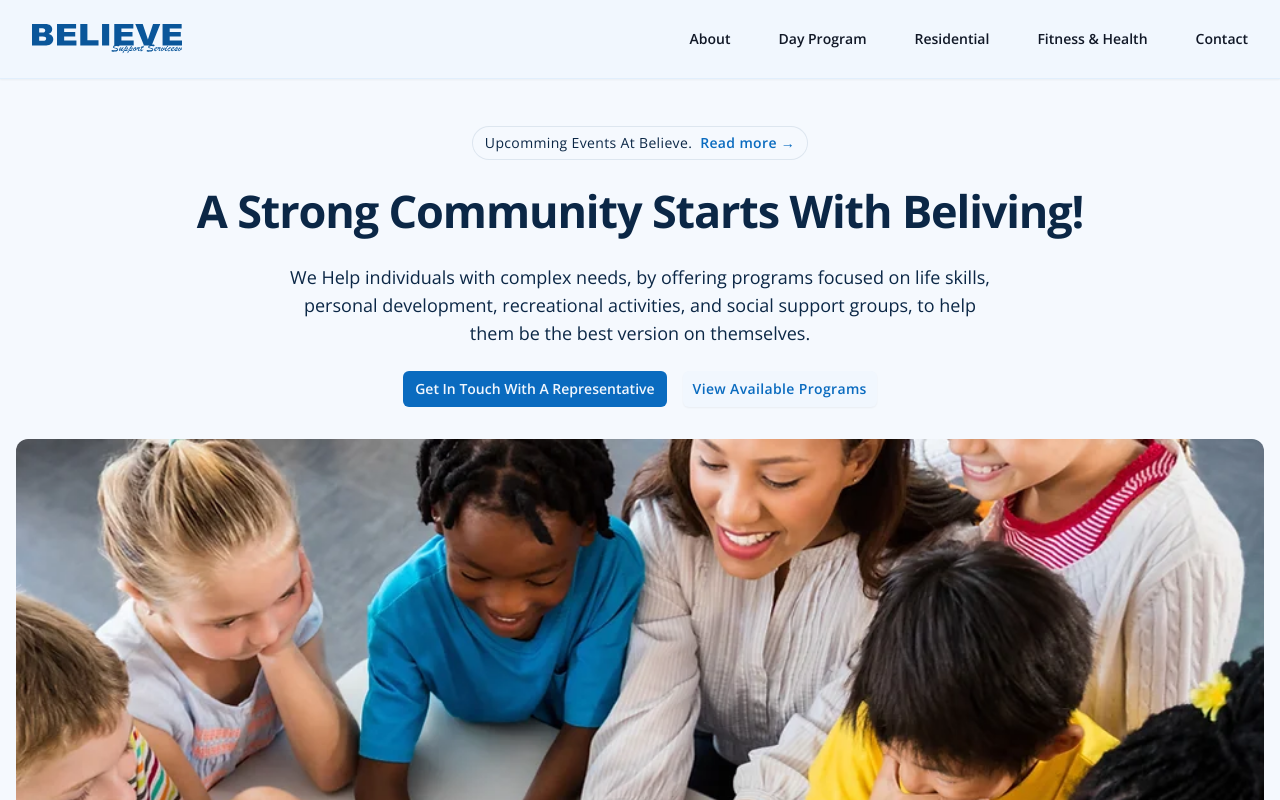
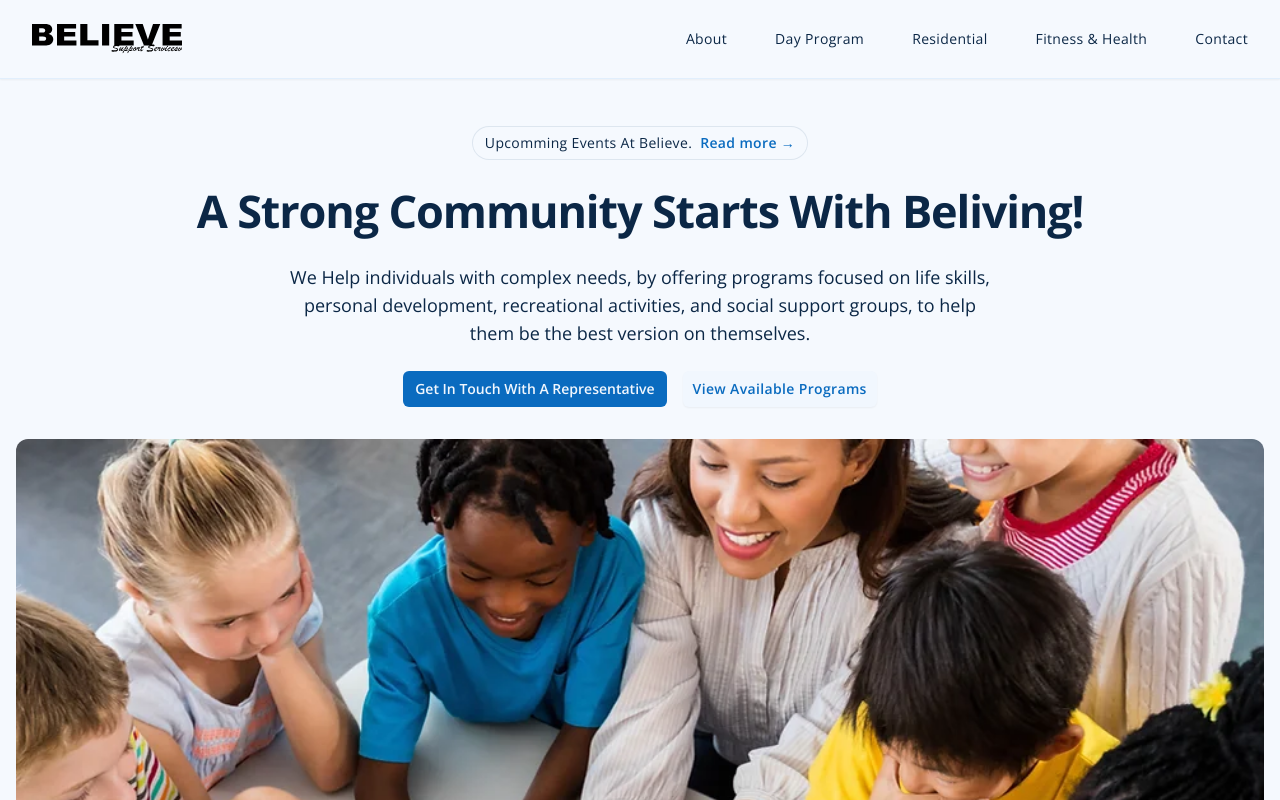
Before and after one commit to Justin-Bento/believe-support-services, a Next.js app: page / in a window 1280 px wide. Shown: the top 800 px of the page. Built offline with nearby package versions, Linux system fonts and the light colour scheme.

Commit message:
updated fill colour for svg path

```diff
--- a/src/components/Appbar.tsx
+++ b/src/components/Appbar.tsx
@@ -15,12 +15,12 @@ export default function Example() {
   const [mobileMenuOpen, setMobileMenuOpen] = useState(false)
 
   return (
-    <header className="border-b shadow-sm bg-primary-50 border-primary-100">
+    <header className="border-b shadow-sm bg-theme border-primary-100 dark:border-primary-800">
       <nav className="flex items-center justify-between p-6 mx-auto max-w-7xl lg:px-8" aria-label="Global">
         <div className="flex items-center lg:flex-1">
           <Link href="/" className="-m-1.5 p-1.5">
             <span className="sr-only">Believe Support Services</span>
-            <Logo fill="#0a569a" />
+            <Logo fill={`fill-primary-900 dark:fill-primary-50`} />
           </Link>
         </div>
         <div className="flex lg:hidden">
@@ -35,7 +35,7 @@ export default function Example() {
         </div>
         <div className="hidden lg:flex lg:gap-x-12">
           {navigation.map((item) => (
-            <a key={item.name} href={item.href} className="text-sm font-semibold leading-6 text-gray-900">
+            <a key={item.name} href={item.href} className="body-medium">
               {item.name}
             </a>
           ))}
@@ -69,7 +69,7 @@ export default function Example() {
                   <a
                     key={item.name}
                     href={item.href}
-                    className="block px-3 py-2 -mx-3 text-base font-semibold leading-7 text-gray-900 rounded-lg hover:bg-gray-50"
+                    className="block px-3 py-2 -mx-3 body-large"
                   >
                     {item.name}
                   </a>
```
